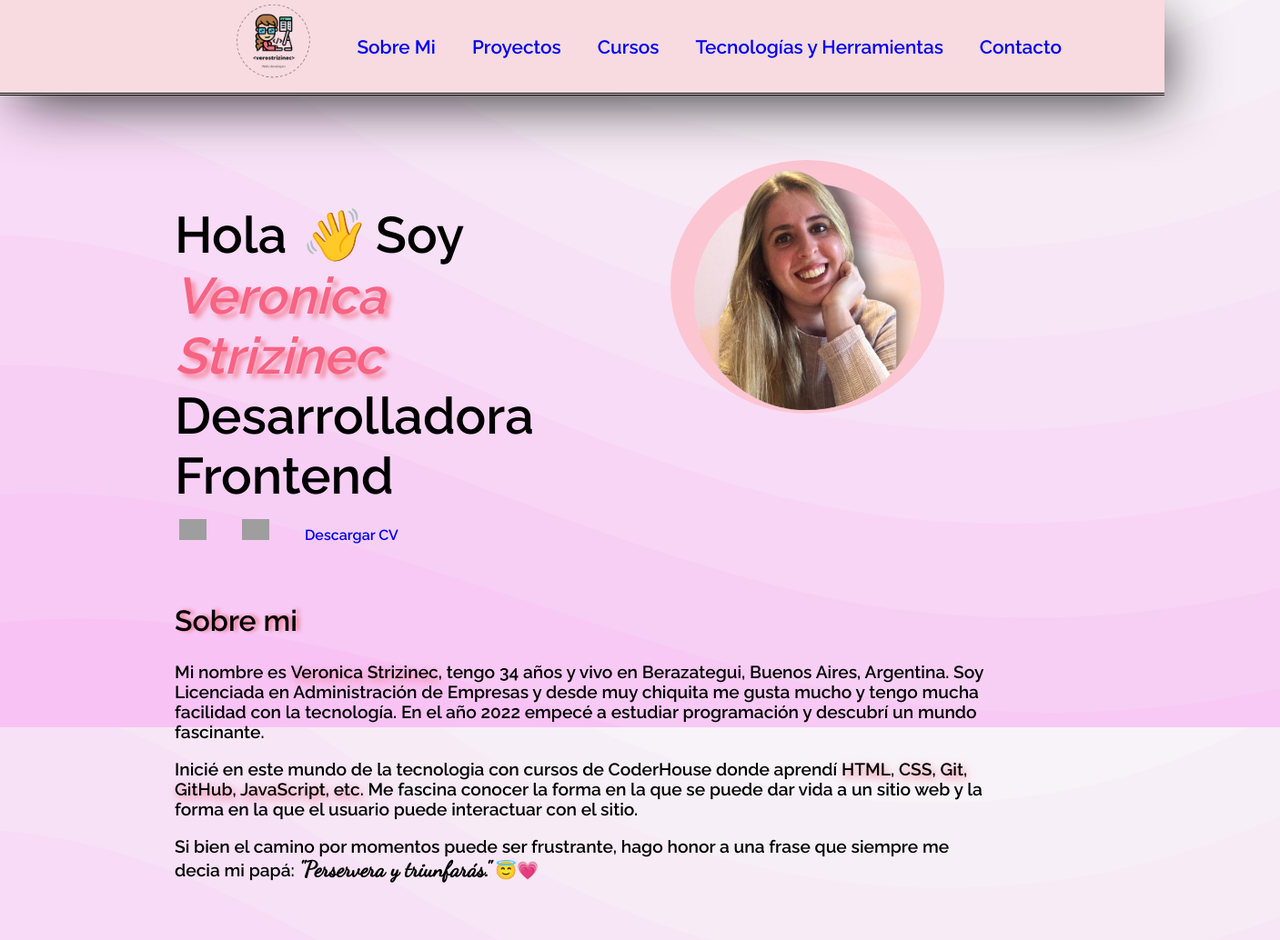
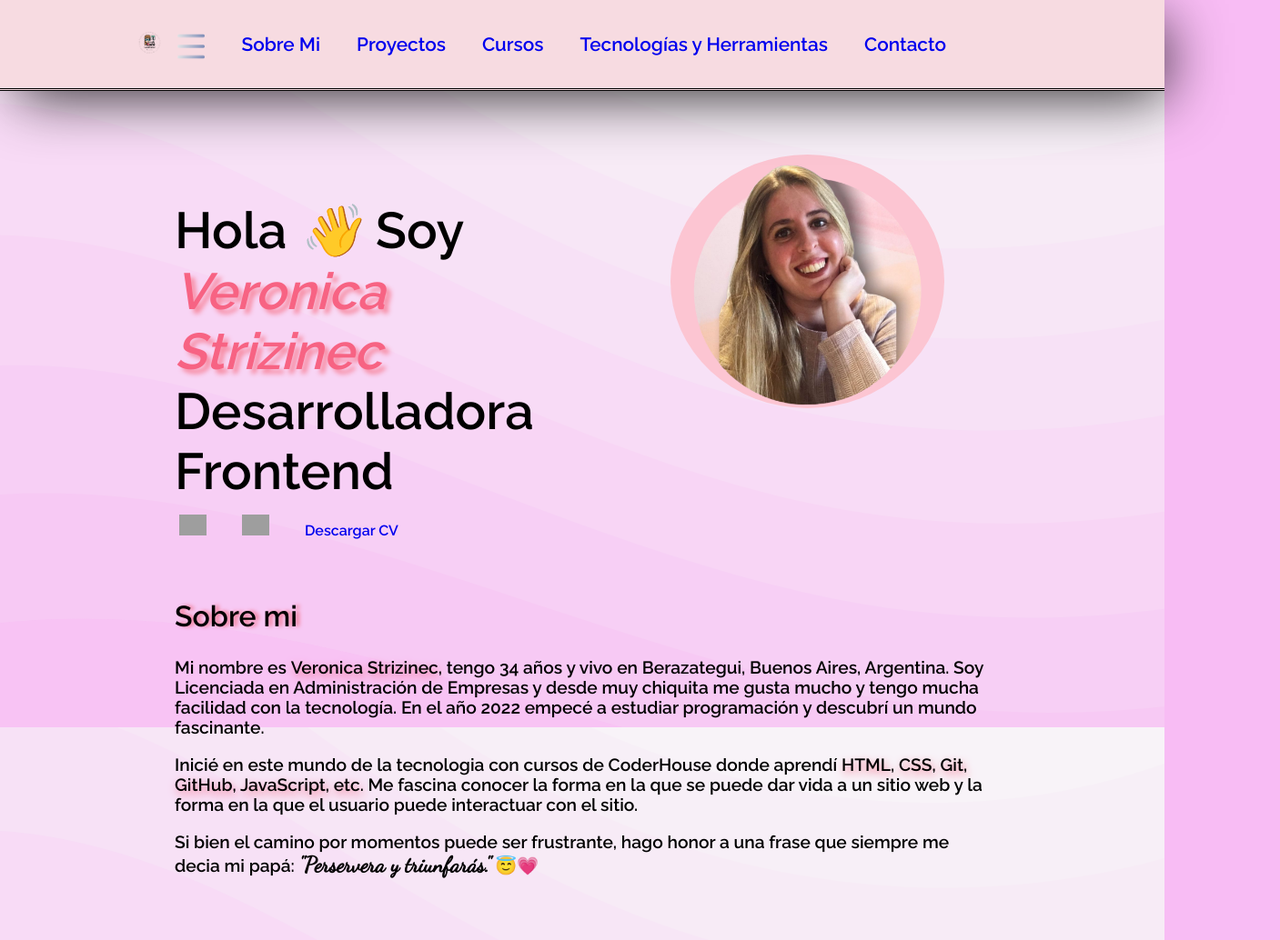
Before and after one commit to verostrizinec/portfolio, a plain HTML site: page index.html in a window 1280 px wide. Shown: the top 1034 px of the page at 91% size, 1407 px wide, since content can reach past the window. Drawn offline with Linux system fonts and the light colour scheme; grey boxes are pictures that could not be loaded; a web font is replaced by a local one.

Commit message:
agregando menu hamburguesa

```diff
--- a/css/style.css
+++ b/css/style.css
@@ -36,24 +36,6 @@ body {
 
 }
 
-.logoVero { /* poner efecto en el logo */
-    width: 8%;
-    height: 5%;
-    display: flex;
-    justify-content: flex-start;
-    margin-left: 250px;
-}
-
-#header img {
-    transition: transform 1.5s ease-in-out;
-    cursor: pointer;
-}
-
-#header img:hover { /* esto hace que se agrande el logo */
-    transform: perspective(30rem) translateZ(8rem);
-
-}
-
 .social__media a img {
     transition: transform 1.5s ease-in-out;
     cursor: pointer;
@@ -64,7 +46,57 @@ body {
 
 }
 
+.logoVero { /* poner efecto en el logo */
+    width: 15%;
+    height: 15%;
+    display: flex;
+    justify-content: flex-start;
+    margin-left: 150px;
+}
 
+header img {
+    transition: transform 1.5s ease-in-out;
+    cursor: pointer;
+}
+
+header img:hover { /* esto hace que se agrande el logo */
+    transform: perspective(30rem) translateZ(8rem);
+
+}
+
+header {
+    display: flex;
+    align-items: center;
+    position: sticky;
+    top: 0;
+    background-color: #f7dbe1;
+    width: 100%;
+    height: 100px;
+    box-shadow: 10px 15px 64px -10px rgba(0,0,0,0.83);
+    border-bottom: double;
+    margin-top: auto;
+    text-align: center;
+
+}
+
+
+li {
+    list-style: none;
+    padding-right: 40px;
+    text-decoration: none;
+
+}
+
+a {
+    text-decoration: none;
+}
+
+a:hover {
+    text-shadow: 5px 5px 5px #f76c8a;
+
+}
+
+/*
 .navbar {
     display: flex;
     align-items: center;
@@ -84,8 +116,30 @@ body {
     color: rgb(247, 99, 131);
     text-decoration: none;
 
+}  */
+#btn-menu {
+    display: none;
 }
 
+.menu ul {
+    display: flex;
+    align-items: center;
+    font-size: 1.3rem;
+    margin-right: 200px;
+    width: max-content;
+    max-width: 1200px;
+
+}
+
+.menu ul li a:visited {
+    color: #000;
+    text-decoration: none;
+}
+
+.menu a:hover{
+    color: rgb(247, 99, 131);
+    text-decoration: none;
+}
 main {
     margin-left: 15%;
     margin-right: 15%;
@@ -174,36 +228,6 @@ section {
     margin-bottom: 0;
 }
 
-#header {
-    position: sticky;
-    top: 0;
-    background-color: #f7dbe1;
-    display: flex;
-    width: 100%;
-    height: auto;
-    box-shadow: 10px 15px 64px -10px rgba(0,0,0,0.83);
-    border-bottom: double;
-    margin-top: auto;
-    text-align: center;
-
-}
-
-
-li {
-    list-style: none;
-    padding-right: 40px;
-    text-decoration: none;
-
-}
-
-a {
-    text-decoration: none;
-}
-
-a:hover {
-    text-shadow: 5px 5px 5px #f76c8a;
-
-}
 
 /* FOTO */
 
@@ -534,6 +558,10 @@ input, textarea {
     margin-left: 0;
 }
 
+.btn-menu {
+    display: none;
+}
+
 /* MEDIA QUERIES */
 
 @media all and (max-width: 768px) {
@@ -631,46 +659,35 @@ input, textarea {
     }
 
 
-    /* .navbar {
-        display: flex;
-        flex-direction: column;
-        align-items: center;
-        margin-right: 20px;
-        background-color: #f7dbe1;
-        position: fixed;
-        left: 0;
-        top: 45px;
-        width: 100%;
-        font-size: 16px;
-
-    }
-
-    .navbar li {
-        padding: 20px 0;
-    }
-
     .logoVero {
         display: flex;
         justify-content: flex-start;
         margin-left: 20%;
 
-    } */
+    }
+    .menu {
+        position: absolute;
+        background: #f7dbe1;
+        width: 100%;
+        top: 105%;
+        margin-left: -100%;
+        transition: all 0.5s;
+    }
 
-    /* .btn-navbar {
-        display:block;
-    } */
+    .menu ul {
+        flex-direction: column;
+        gap: 15px;
+        margin-left: 5%;
+    }
+    .menu li {
+        border-top: 1px solid #fcdaf9;
+    }
 
+    #btn-menu:checked ~ .menu {
+        margin: 0;
+    }
 
     }
 
+
     /* MENU RESPONSIVE */
-
-    /* .btn-menu {
-        color: #f76c8a;
-        background: none;
-        border: none;
-        font-size: 150%;
-        padding: 0 20px;
-        display: none;
-
-    } */
--- a/index.html
+++ b/index.html
@@ -13,8 +13,8 @@
 
 </head>
 <body>
-    <header id="header">
-        <img class="logoVero" src="./images/logoVero.jpg" alt="Logo Vero Strizinec">
+<!--    <header id="header">
+        <img class="logoVero" src="./images/logoVero.jpg" alt="Logo Vero Strizinec"><img src="./images/logo.svg">
             <nav class="navbar">
         <ul class="navbar">
             <li><a href="index.html#home">Sobre Mi</a></li>
@@ -23,8 +23,27 @@
             <li><a href="index.html#skills">Tecnologías y Herramientas</a></li>
             <li><a href="index.html#contact">Contacto</a></li>
         </ul>
+        </nav>
+    </header> -->
+    <header>
+        <a id="logoVero" href="./index.html">
+            <img class="logoVero" src="./images/logoVero.jpg" alt="Logo Vero">
+        </a>
+        <input type="checkbox" id="btn-menu">
+            <label for="btn-menu"><img src="./images/menu.png" width="30px"alt="Menu Hamburguesa">
+            </label>
+            <nav class="menu">
+                <ul>
+                    <li><a href="index.html#home">Sobre Mi</a></li>
+                    <li><a href="index.html#proyects">Proyectos</a></li>
+                    <li><a href="index.html#certifications">Cursos</a></li>
+                    <li><a href="index.html#skills">Tecnologías y Herramientas</a></li>
+                    <li><a href="index.html#contact">Contacto</a></li>
+                </ul>
             </nav>
     </header>
+
+
     <!--Presentación sobre mi-->
     <main class="main">
         <section class="home" id="home">
```
Also changed, not shown: images/logo.svg (added), images/menu.png (added).
